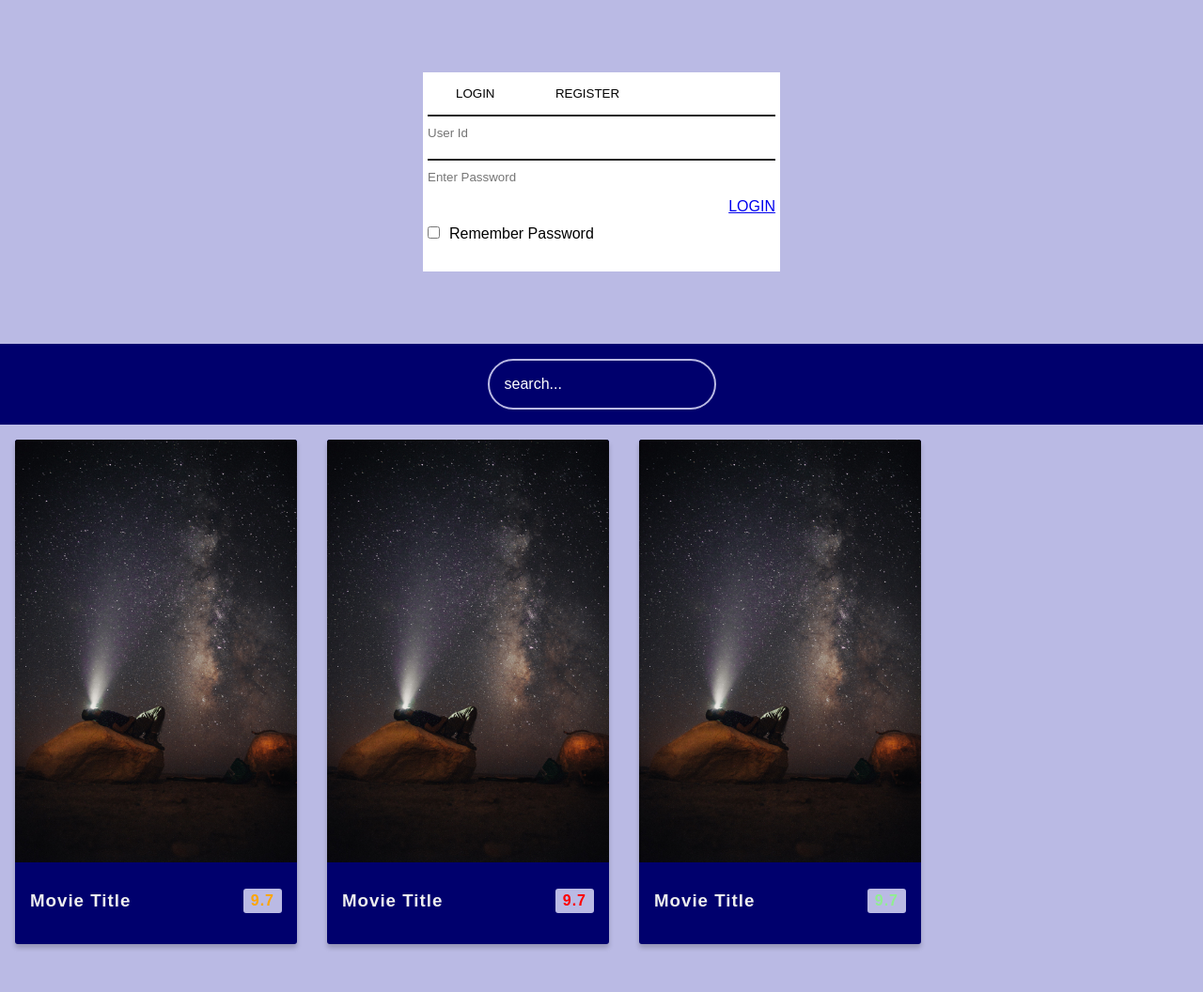
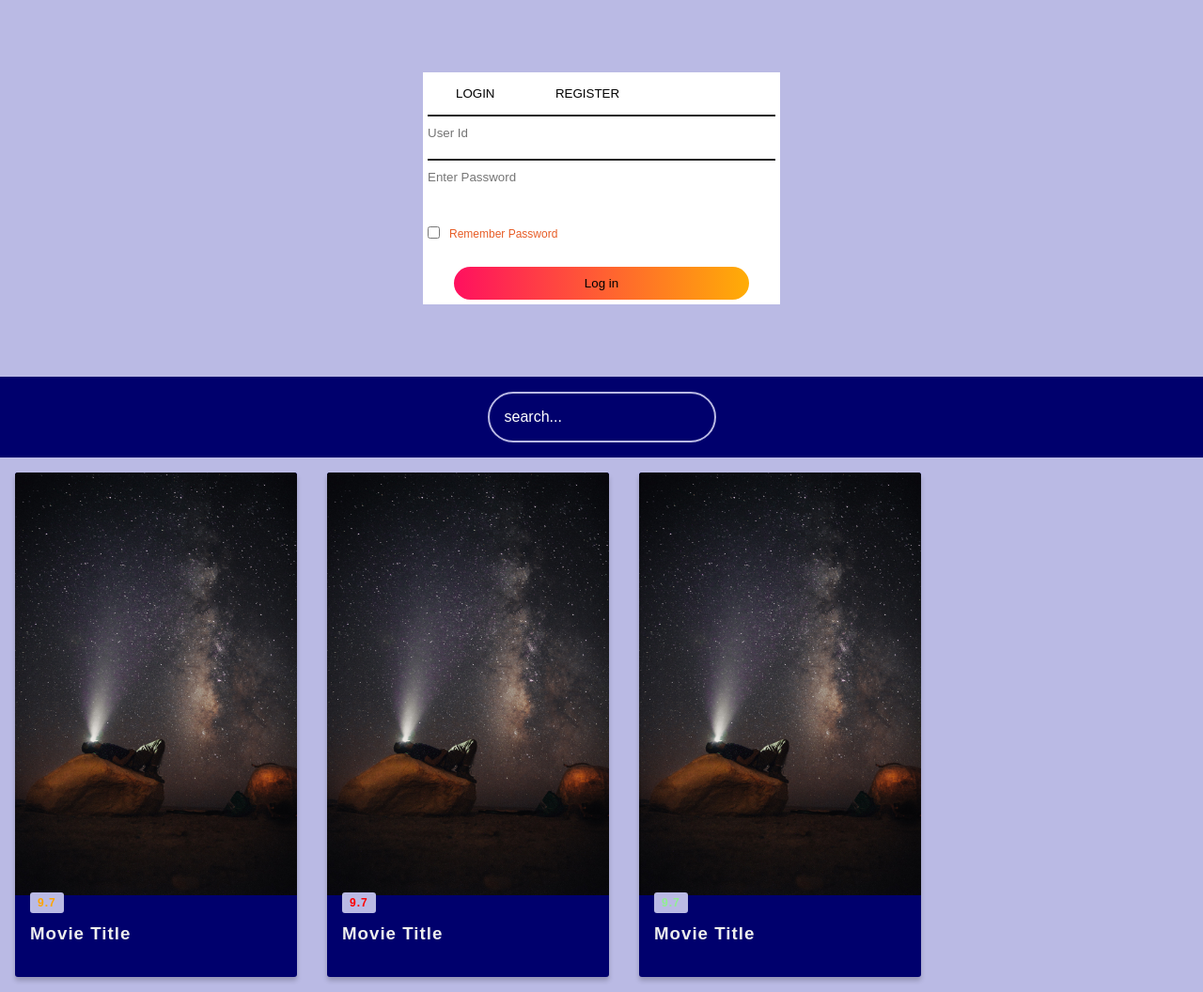
Before and after one commit to Laboso2023/Galaxy-Films-, a website: page index.html in a window 1280 px wide. Shown: the whole page at 94% size. Before the commit the page ends 1021 px from the top, so only its background shows below. Drawn offline with Linux system fonts and the light colour scheme; no server answers.

Commit message:
added style to span,chek-box

```diff
--- a/index.html
+++ b/index.html
@@ -25,8 +25,8 @@
                   <input type="text" class="input-field" placeholder="User Id"required>
                   <input type="text" class="input-field" placeholder="Enter Password"required>
                  <input type="checkbox" class="check-box"><span>Remember Password</span>
+                 <button type="submit" class="submit-btn">Log in</button>
                  <div class="container">
-                  <a class="navbar-brand btn btn-outline-danger" href="#huku">LOGIN</a>
                  </div>
               </form>
              </div>
--- a/styles/style.css
+++ b/styles/style.css
@@ -43,6 +43,8 @@
 .container{
   float:right
 }
+
+
 .input-field{
   width: 100%;
   padding: 10px 0;
@@ -67,7 +69,12 @@
 .check-box{
   margin: 30px 10px 30px 0;
 }
-
+span{
+  color: #e75c25;
+  font-size: 12px;
+  bottom: 68px;
+  position: absolute;
+}
 
 
 body{
```
